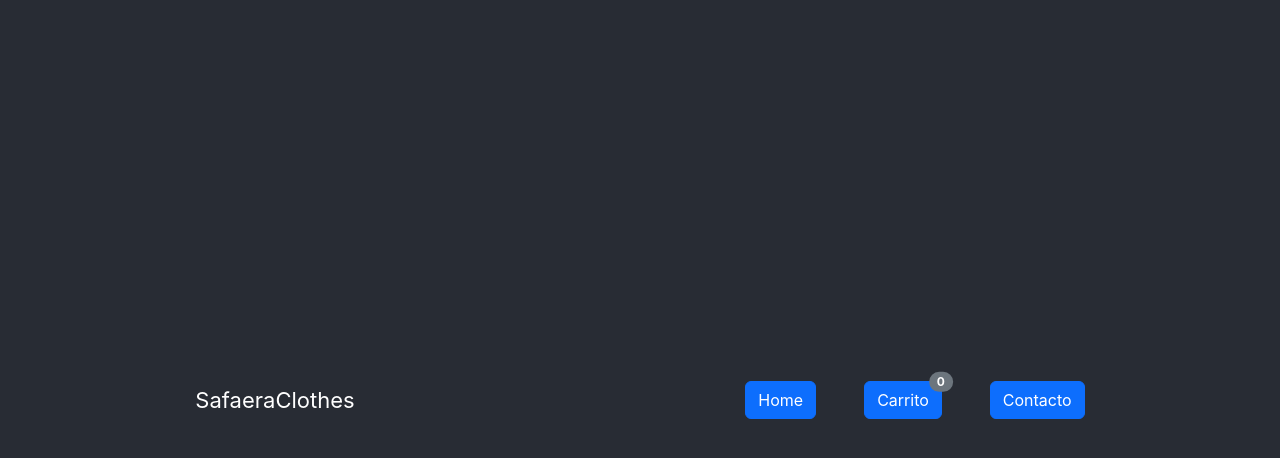
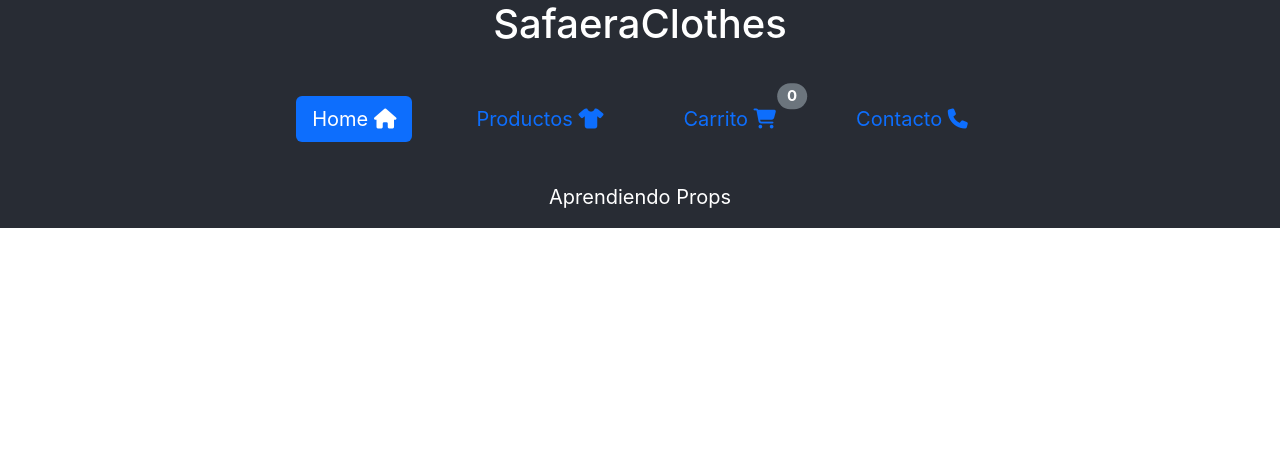
Before and after one commit to juann073/safaera-clothes, a React (Create React App) app: page / in a window 1280 px wide. Shown: the top 458 px of the page. Built offline with nearby package versions, Linux system fonts and the light colour scheme.

Commit message:
firts commit

```diff
--- a/public/index.html
+++ b/public/index.html
@@ -41,5 +41,6 @@
       To create a production bundle, use `npm run build` or `yarn build`.
     -->
     <script src="https://cdn.jsdelivr.net/npm/bootstrap@5.3.1/dist/js/bootstrap.bundle.min.js" integrity="sha384-HwwvtgBNo3bZJJLYd8oVXjrBZt8cqVSpeBNS5n7C8IVInixGAoxmnlMuBnhbgrkm" crossorigin="anonymous"></script>
+    <script src="https://kit.fontawesome.com/b90505290c.js" crossorigin="anonymous"></script>
   </body>
 </html>
--- a/src/App.css
+++ b/src/App.css
@@ -1,4 +1,7 @@
 .App {
+  margin: 0;
+  padding: 0;
+  box-sizing: border-box;
   text-align: center;
 }
 
@@ -15,12 +18,14 @@
 
 .App-header {
   background-color: #282c34;
-  min-height: 100vh;
+  min-height: 100px;
   display: flex;
+  flex-direction: column;
   align-items: center;
-  justify-content: space-around;
+  justify-content: center;
   font-size: calc(6px + 2vmin);
   color: white;
+  gap: 40px;
 }
 
 .App-link {
--- a/src/App.js
+++ b/src/App.js
@@ -1,12 +1,14 @@
 import './App.css';
+import ItemListConteiner from './components/itemListConteiner/ItemListConteiner';
 import NavBar from './components/navBar/NavBar';
 
 function App() {
   return (
     <div className="App">
       <header className="App-header">
-        <div className='tittle'>SafaeraClothes</div>
+        <h1>SafaeraClothes</h1>
         <NavBar />
+        <ItemListConteiner greeting="Aprendiendo Props"/>
       </header>
     </div>
   );
--- a/src/components/cartWidget/CartWidget.jsx
+++ b/src/components/cartWidget/CartWidget.jsx
@@ -1,7 +1,7 @@
 const CartWidget = () => {
     return (
-        <a className="btn btn-primary position-relative">
-            Carrito <span className="position-absolute top-0 start-100 translate-middle badge rounded-pill bg-secondary">0 <span className="visually-hidden"></span></span>
+        <a className="position-relative nav-link">
+            Carrito <i class="fa-solid fa-cart-shopping"></i> <span className="position-absolute top-0 start-100 translate-middle badge rounded-pill bg-secondary">0 <span className="visually-hidden"></span></span>
         </a>)
 
     }
--- a/src/components/itemListConteiner/ItemListConteiner.jsx
+++ b/src/components/itemListConteiner/ItemListConteiner.jsx
@@ -0,0 +1,7 @@
+const ItemListConteiner = ({greeting}) => {
+    return (
+        <p className="fs-5">{greeting}</p>
+        )
+}
+
+export default ItemListConteiner
--- a/src/components/navBar/NavBar.jsx
+++ b/src/components/navBar/NavBar.jsx
@@ -2,18 +2,22 @@ import CartWidget from "../cartWidget/CartWidget"
 
 const NavBar = () => {
     return (
-        <ul className="grid gap-5 row-gap-3 nav">
+        <nav className="fs-5">
+            <ul className="grid gap-5 row-gap-3 nav nav-pills">
             <li className="nav-item">
-                <a className="btn btn-primary position-relative" data-toggle="tab" href="#">Home</a>
+                <a className="position-relative nav-link active" data-toggle="tab" href="#">Home <i class="fa-solid fa-house"></i></a>
+            </li>
+            <li className="nav-item">
+                <a className="position-relative nav-link "data-toggle="tab" href="#">Productos <i class="fa-solid fa-shirt"></i></a>
             </li>
             <li className="nav-item">
                 <CartWidget/>
             </li>
             <li className="nav-item">
-                <a className="btn btn-primary position-relative"data-toggle="tab" href="#">Contacto</a>
+                <a className="position-relative nav-link "data-toggle="tab" href="#">Contacto <i class="fa-solid fa-phone"></i></a>
             </li>
         </ul>
-    )
+        </nav>)
 }
 
 export default NavBar
```
